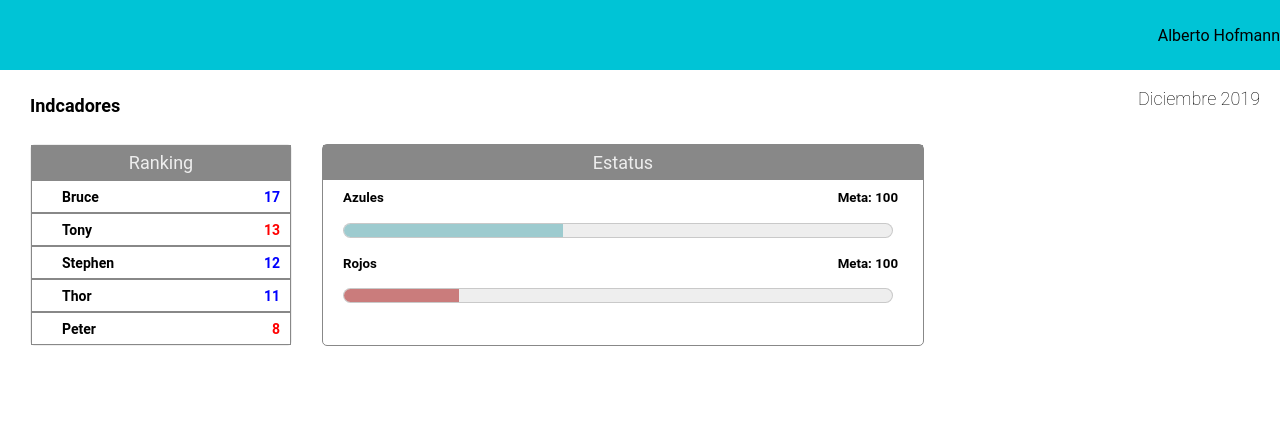
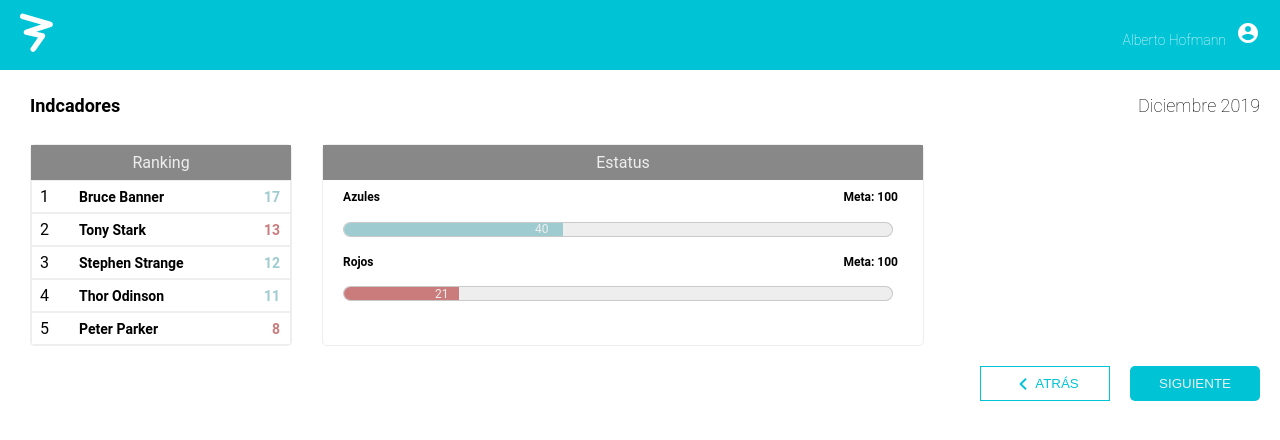
Before and after one commit to martcamila1/dev-ui-test, an Angular app: page / in a window 1280 px wide. Shown: the top 440 px of the page. Built offline with nearby package versions, Linux system fonts and the light colour scheme.

Commit message:
agrego iconos ,agregos , botones , index de ranking , html semantico (#4)

```diff
--- a/src/app/app.component.html
+++ b/src/app/app.component.html
@@ -3,83 +3,79 @@
 <!-- * * * * * * * Prueba Práctica de Desarrollo UI * * * * * * * -->
 <!-- * * * * * * * * * * * * * * * * * * * * * * * * * * * * * * -->
 
-<!-- <div class="main">
-  <div>
-    <svg xmlns="http://www.w3.org/2000/svg" viewBox="0 -40 355 355" width="50">
-      <g class="primary-background">
-          <path d="M93,272A19,19,0,0,1,77.44,242.1L127.75,170,40.37,150.43a19,19,0,0,1-1.75-36.63L150.27,77.3l-136.59-40A19,19,0,0,1,24.37.77L219.86,58.06a19,19,0,0,1,.56,36.32L116.18,128.46l47.55,10.67a19,19,0,0,1,11.44,29.44l-66.55,95.31A19,19,0,0,1,93,272Z"/>
-      </g>
-      <g class="primary-background">
-          <path d="M218,200.69c-12.46,0-19.27-4.43-24.15-10.09a1.8,1.8,0,0,1,.33-2.66l7.48-8.5c1-.85,1.71-.64,2.56.22,3.5,3.42,7.44,5.45,15.11,5.48,6.39,0,11.84-3.7,13.24-11.26,1.2-6.39-3-9.7-9.66-9.72a29.34,29.34,0,0,0-7,.94,1.63,1.63,0,0,1-2.23-1.29L212,157.73a2.18,2.18,0,0,1,.76-2.34l19.22-16.88-23.86-.07a1.67,1.67,0,0,1-1.7-2l2.17-11.5a1.74,1.74,0,0,1,1.92-1.7l42.93.13a1.67,1.67,0,0,1,1.7,2l-1.73,9a2.78,2.78,0,0,1-1.07,2.13l-19.87,17.09v.11c11-.29,18.51,9.85,16.45,21.57C245.85,191.82,234.21,200.74,218,200.69Z"/>
-          <path d="M273.1,197.87a1.86,1.86,0,0,1-1.92,1.7l-13.21,0a1.68,1.68,0,0,1-1.7-2l13-72.41a1.91,1.91,0,0,1,2-1.7l13.11,0a1.59,1.59,0,0,1,1.7,2Z"/>
-          <path d="M352.59,123.63a1.56,1.56,0,0,1,1.7,2l-2.17,11.72a1.73,1.73,0,0,1-1.92,1.69l-18.43,0-10.62,59a1.86,1.86,0,0,1-1.92,1.7l-13.32,0a1.56,1.56,0,0,1-1.59-2L314.94,139l-18.22-.05c-1.28,0-1.81-.86-1.7-2l2.17-11.72a1.86,1.86,0,0,1,1.92-1.7Z"/>
-      </g>
-    </svg>
-    <h5>Happy Hunger Games! And may the odds be ever in your favor.</h5>
-  </div>
-</div> -->
 
 <div>
+  <header>
   <nav class="navbar">
 
-    <li></li>
-    <li class="">Alberto Hofmann</li>
+    <li>  <svg xmlns="http://www.w3.org/2000/svg" viewBox="0 -40 355 355" width="50">
+        <g class="primary-background">
+          <path
+            d="M93,272A19,19,0,0,1,77.44,242.1L127.75,170,40.37,150.43a19,19,0,0,1-1.75-36.63L150.27,77.3l-136.59-40A19,19,0,0,1,24.37.77L219.86,58.06a19,19,0,0,1,.56,36.32L116.18,128.46l47.55,10.67a19,19,0,0,1,11.44,29.44l-66.55,95.31A19,19,0,0,1,93,272Z" />
+        </g>
+
+          </svg>
+    </li>
+
+    <li>
+      <p class="name">Alberto Hofmann</p> <i id="iconAccountCircle"class="material-icons">account_circle</i>
+    </li>
 
 
   </nav>
-  <div class="containerH3">
+
+</header>
+
+  <section class="containerH3">
     <h3 class="indicators">Indcadores</h3>
     <h3 class="date">Diciembre 2019</h3>
 
-  </div>
+  </section>
 
-  <div class="containerRankingAndStatus">
+  <section class="containerRankingAndStatus">
 
-  <div class="containerRanking">
+    <article class="containerRanking">
       <div class="titleRanking">Ranking</div>
 
-      <li class="containerText" *ngFor="let item of sortData">
-        <p class="text">{{ item.name }}</p>
+      <li class="containerText" *ngFor="let item of sortData ; index as i">
+        <p class="index">{{i+1}}</p>
+        <p class="textName">{{ item.name }} {{ item.lastname }}</p>
         <p class={{item.color}}>{{item.value}}</p>
 
       </li>
 
 
-  </div>
+    </article>
 
-  <div class="statuscontainer">
+    <article class="statuscontainer">
       <div class="titleStatus">Estatus</div>
 
       <div class="containerTitleBlueAndMeta">
-   <h5 class="titleBlue">Azules</h5> <h5 class="meta">Meta: 100</h5>
+        <h5 class="titleBlue">Azules</h5>
+        <h5 class="meta">Meta: 100</h5>
       </div>
-   <meter id="meterBlue" min="0" low="100" high="25" max="100" value={{totalBlue}} optimum="20">valor 20</meter>
+
+      <meter id="meterBlue" min="0" low="100" high="25" max="100" value={{totalBlue}} optimum="20"></meter>
+      <p class="totalBlue">{{totalBlue}}</p>
       <div class="containerTitleRedAndMeta">
-   <h5 class="titleRed">Rojos</h5> <h5 class="meta">Meta: 100</h5>
+        <h5 class="titleRed">Rojos</h5>
+        <h5 class="meta">Meta: 100</h5>
       </div>
+
       <meter id="meterRed" min="0" low="100" high="25" max="100" value={{totalRed}} optimum="20">valor 20</meter>
+      <p class="totalRed">{{totalRed}}</p>
+    </article>
+
+
+
+  </section>
+
+  <div class="containerButton">
+    <button class="backButton"><i id="material-icons" class="material-icons">chevron_left</i>ATRÁS</button>
+    <button class="nextButton">SIGUIENTE</button>
 
   </div>
 
-</div>
-  <!-- <table class="containerRanking">
-    <tr>
-
-      <th class="titleRanking">Ranking</th>
-
-    </tr>
-    <tr class="containerText" *ngFor="let item of sortData">
-
-      <td class="text">{{ item.name }}</td>
-
-      <td class={{item.color}}>{{item.value}}</td>
-
-
-
-    </tr>
-
-
-  </table> -->
 </div>
 
 <!-- * * * * * * * * * * * * * * * * * * * * * * * * * * * * * -->
--- a/src/app/app.component.scss
+++ b/src/app/app.component.scss
@@ -1,6 +1,6 @@
 @import '../styles';
 .primary-background {
-    fill: $color1;
+    fill: white;
     background-color: $color1;
 }
 .main {
@@ -27,7 +27,10 @@
     align-items: center;
     list-style: none;
 }
+svg{
+  margin-left: 20px;
 
+}
 .li{
   color:$color3;
   margin-right: 40px;
@@ -35,27 +38,48 @@
   font-size: 18px;
 }
 
+#iconAccountCircle{
+  color: white;
+  margin-right: 20px;
+}
+.name{
+  display: inline;
+  margin-right: 10px;
+  color:white;
+  font-weight:100 ;
+  font-size: 14px
+}
+
 .red{
-  color: red;
+  color: $color5;
     display: inline;
     margin-right: 10px;
     font-weight: 600;
     font-size: 14px;
+    margin-left: 70px;
 }
 
 
 .blue{
-  color:blue;
+  color: $color4;
   display: inline;
   margin-right: 10px;
   font-weight: 600;
   font-size: 14px;
+  margin-left: 70px;
 }
-.text{
+
+.index{
   display: inline;
-  margin-left: 30px;
+  margin-left: 8px;
+}
+.textName{
+
   font-weight: 600;
   font-size: 14px;
+  margin-left: 30px;
+  width: 300px;
+
 }
 ol{
   display: flex;
@@ -72,22 +96,23 @@ ol{
 }
 
 .titleRanking  ,.titleStatus{
-  background-color: #888888;
-    color: #EEEEEE;
+  background-color: $color2;
+    color: $color3;
     height: 35px;
     display: flex;
     justify-content: center;
     align-items: center;
-    font-size: 18px;
+    font-size: 16px;
 }
 
 .containerText{
   justify-content: space-between;
-  border: solid 1px #888888;
+  border: solid 1px $color3;
   list-style: none;
+  height: 31px;
+  -webkit-box-align: center;
+  align-items: center;
   display: flex;
-  height: 31px;
-  align-items: center;
 }
 
 .containerH3{
@@ -105,7 +130,8 @@ ol{
 .date{
   font-size: 18px;
   font-weight: 200;
-  margin-right: 20px
+  margin-right: 20px;
+  margin-top: 25px;
 }
 
 .containerRankingAndStatus{
@@ -117,7 +143,7 @@ ol{
   height: 200px;
   width: 600px;
   border-radius: 5px;
-  border: solid 1px #888888;
+  border: solid 1px $color3;
   margin-left: 30px;
   margin-top: 10px;
   margin-right: 20px;
@@ -147,10 +173,59 @@ meter{
   margin-bottom: 10px;
   margin-left: 20px;
   margin-right: 25px;
+  font-size: 12px;
+  font-weight: 600;
+}
+.totalBlue{
+  color: $color3;
+  position: absolute;
+  top: 210px;
+  left: 535px;
+  font-size: 12px;
 }
 
+.totalRed{
+  color: $color3;
+  position: absolute;
+  top: 275px;
+  left: 435px;
+  font-size: 12px;
+}
 .containerTitleBlueAndMeta , .containerTitleRedAndMeta {
   display: flex;
   flex-direction: row;
   justify-content: space-between;
 }
+
+.backButton{
+  color: $color1;
+    border: $color1 solid 1px;
+    display: flex;
+    align-items: center;
+    justify-content: center;
+    width: 130px;
+    height: 35px;
+    background: white;
+}
+
+.nextButton{
+  background-color: $color1;
+    color: #EEEEEE;
+    width: 130px;
+    height: 35px;
+    margin-right: 20px;
+    margin-left: 20px;
+    border-radius: 5px;
+    border:none
+}
+
+.containerButton{
+  display: flex;
+    justify-content: flex-end;
+    margin-top: 20px;
+
+}
+
+#material-icons{
+  color:$color1
+}
--- a/src/app/app.component.ts
+++ b/src/app/app.component.ts
@@ -40,22 +40,30 @@ export class AppComponent {
       'value': 17
     },
   ]
-
+//función para ordenar dataDummy
   get sortData() {
     return this.dataDummy.sort((a, b) => {
       return (b.value) - (a.value);
     })
 }
+
+//función para realizar sumatoria de acuerdo al color
 ngOnInit() {
 
+  // recorrer data
   for (let i = 0; i < this.dataDummy.length; i++) {
 
+    // condición para seleccionar color azul
     if(this.dataDummy[i].color == 'blue'){
 
+      //sumatoria
       this.totalBlue += this.dataDummy[i].value
 
     }
-    else if(this.dataDummy[i].color == 'red') {
+  // condición para seleccionar color rojo
+    else {
+
+      //sumatoria
       this.totalRed += this.dataDummy[i].value
 
     }
--- a/src/index.html
+++ b/src/index.html
@@ -5,6 +5,8 @@
   <title>Prueba Práctica Dev-UI</title>
   <base href="/">
   <meta name="viewport" content="width=device-width, initial-scale=1">
+  <link href="https://fonts.googleapis.com/icon?family=Material+Icons"
+      rel="stylesheet">
   <link rel="icon" type="image/x-icon" href="favicon.ico">
 </head>
 <body>
```
Lines whose indentation alone changed are shown as unchanged.
